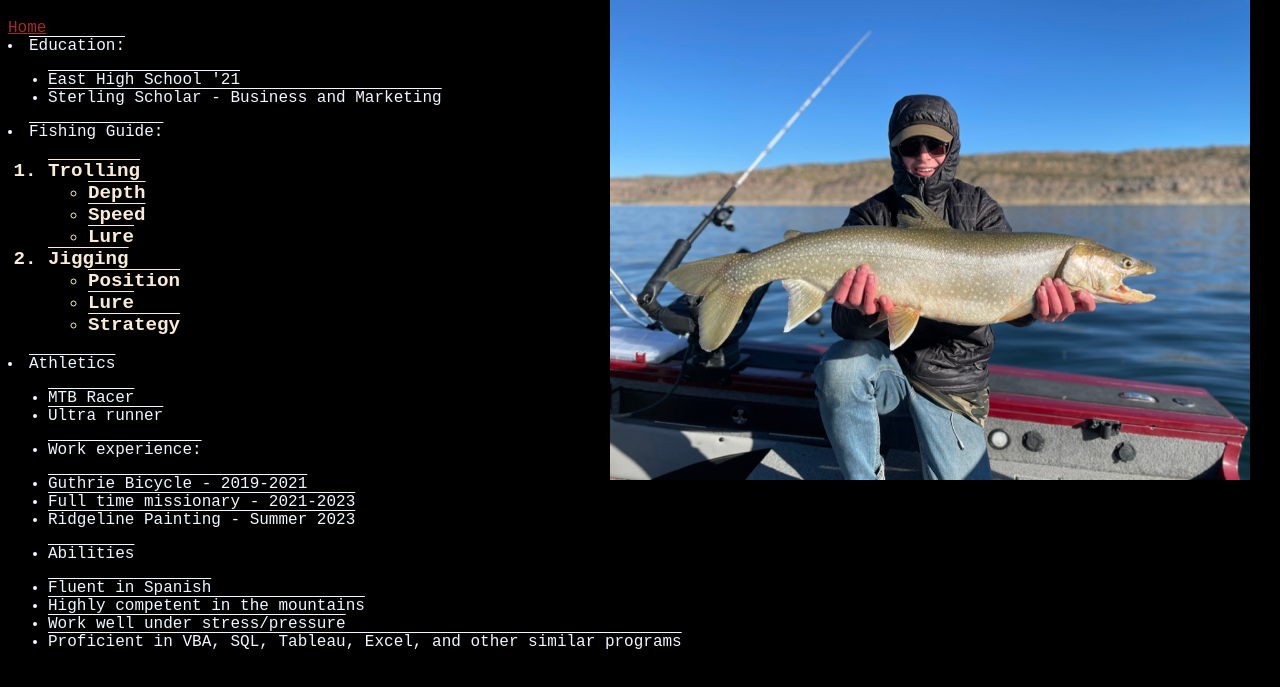
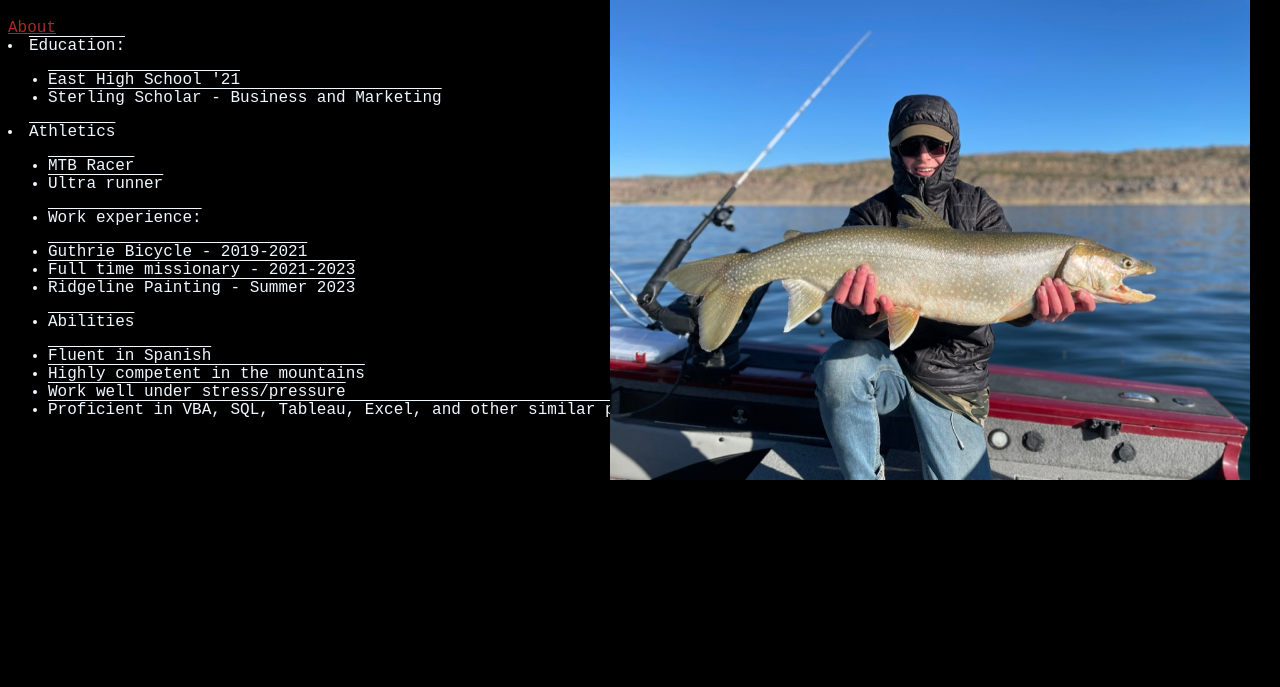
Before and after one commit to twall03/troutslayer, a plain HTML site: page Website/resume.html in a window 1280 px wide. Shown: the part 61-748 px from the top of the page. Drawn offline with Linux system fonts and the light colour scheme.

Commit message:
Add files via upload

```diff
--- a/Website/resume.html
+++ b/Website/resume.html
@@ -32,26 +32,13 @@
 </head>
 <body>
 <h1>What I Do</h1>
-<a href="index.html">Home</a>
+<a href="index.html">About</a>
         <li>Education:</li>
             <ul>
                 <li>East High School '21</li>
                 <li>Sterling Scholar - Business and Marketing</li>
             </ul>
-        <li>Fishing Guide:</li>
-        <ol>
-        <li>Trolling</li>
-        <ul>
-            <li>Depth</li>
-            <li>Speed
-            <li>Lure</li>
-        </ul>
-        <li>Jigging</li>
-        <ul>
-            <li>Position</li>
-            <li>Lure</li>
-            <li>Strategy</li>
-        </ol>
+
         </ul>
         <li>Athletics</li>
             <ul>
```
